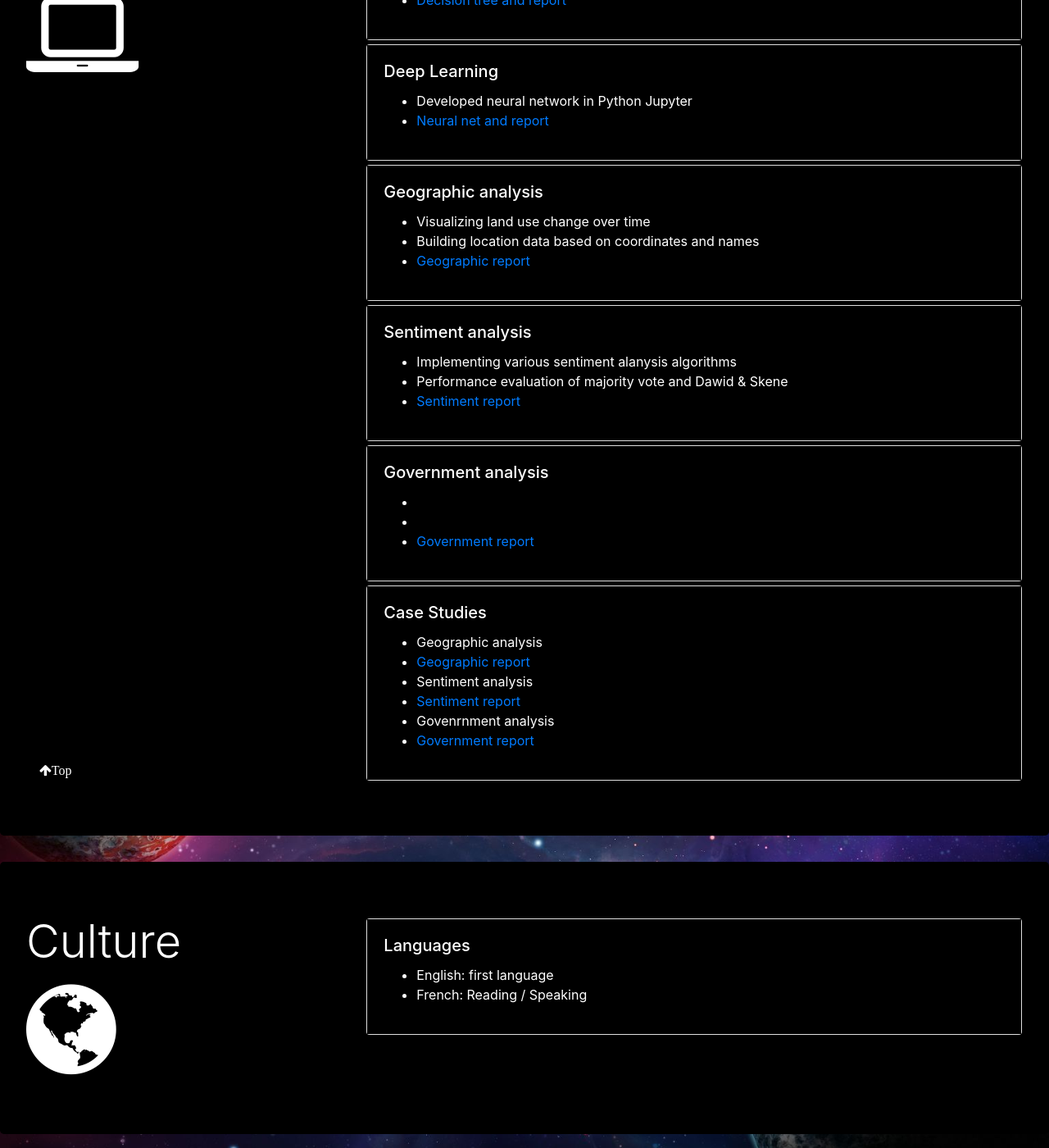
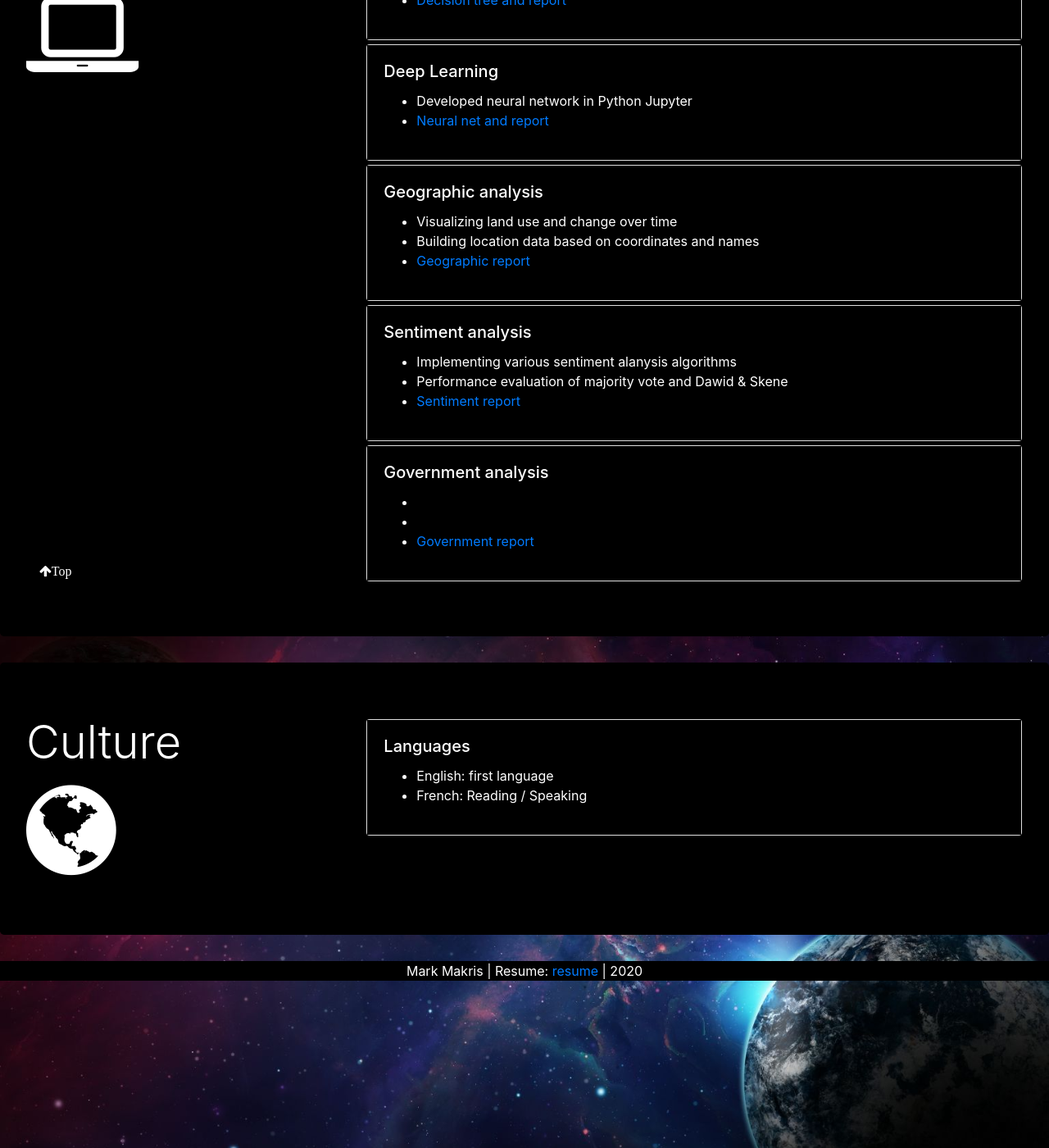
Before and after one commit to mmakris98/mmakris98.github.io, a Jekyll site: the page index.html, which Jekyll copies as it is, in a window 1280 px wide and 1400 px high, scrolled down 2912 px. Shown: the whole window at 82% size. Built offline with Jekyll 4.4.1, drawn with Linux system fonts in a browser that asks for light colours.

Commit message:
Update index.html

```diff
--- a/index.html
+++ b/index.html
@@ -367,7 +367,7 @@
           </h5>
           <ul>
             <li class="card-text">
-              Visualizing land use change over time
+              Visualizing land use and change over time
             </li>
             <li class="card-text">
               Building location data based on coordinates and names
@@ -422,40 +422,6 @@
           </ul>
         </div>
       </div>
-      <!-- Deep Learning -->
-      <div class="card">
-        <div class="card-body">
-          <h5 class="card-title">
-            Case Studies
-          </h5>
-          <ul>
-            <li class="card-text">
-              Geographic analysis
-            </li>
-            <li class="card-text">
-              <a href="./assets/pdf/Geographic report.pdf" target="_blank"
-                >Geographic report</a
-              >
-            </li>
-            <li class="card-text">
-              Sentiment analysis
-            </li>
-            <li class="card-text">
-              <a href="./assets/pdf/Sentiment report.pdf" target="_blank"
-                >Sentiment report</a
-              >
-            </li>
-            <li class="card-text">
-              Govenrnment analysis
-            </li>
-            <li class="card-text">
-              <a href="./assets/pdf/Government report.pdf" target="_blank"
-                >Government report</a
-              >
-            </li>
-          </ul>
-        </div>
-      </div>
     </div>
   </div>
 </div>
```
